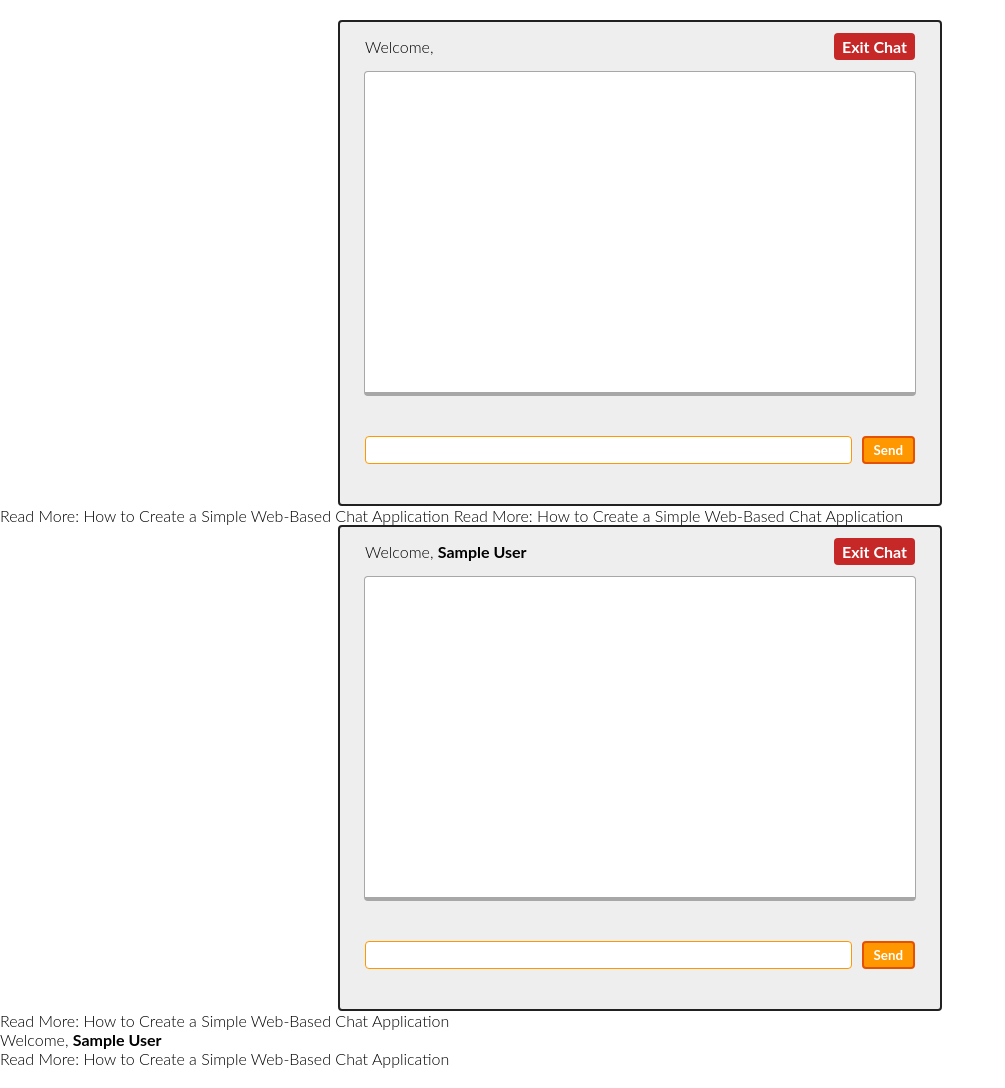
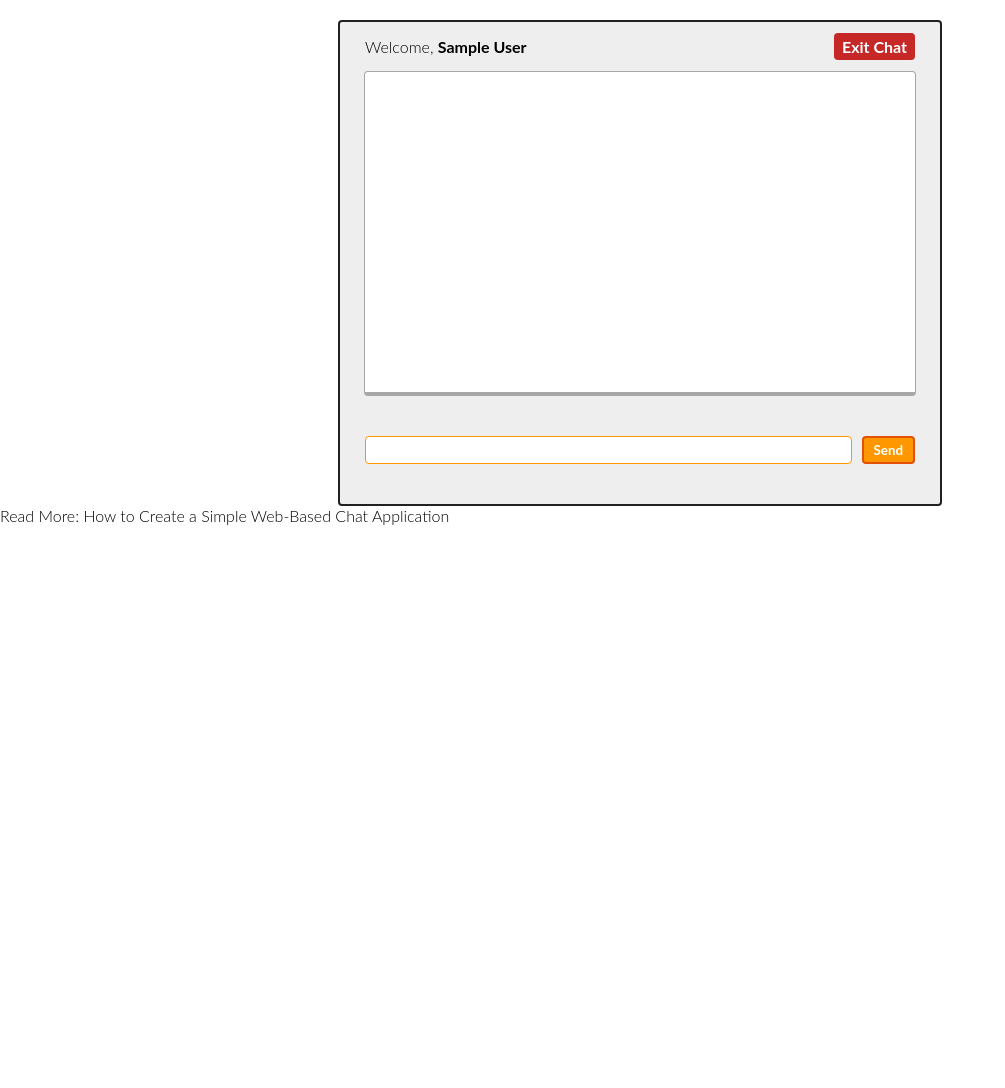
Before and after one commit to USSthunder/Chatroom, a PHP site: page /index.php in a window 1280 px wide. Shown: the whole page, without its empty margins (0-1005 px from the left). After the commit the page ends 525 px from the top, so only its background shows below. Run offline with PHP 8.4, Linux system fonts and the light colour scheme; the visitor is signed in with stand-in values (Sample User, id 1).

Commit message:
Update index.php

```diff
--- a/index.php
+++ b/index.php
@@ -1,36 +1,16 @@
-<!DOCTYPE html>
-<html lang="en">
-    <head>
-        <meta charset="utf-8" />
+<?php
 
-        <title>Tuts+ Chat Application</title>
-        <meta name="description" content="Tuts+ Chat Application" />
-        <link rel="stylesheet" href="style.css" />
-    </head>
-    <body>
-        <div id="wrapper">
-            <div id="menu">
-                <p class="welcome">Welcome, <b></b></p>
-                <p class="logout"><a id="exit" href="#">Exit Chat</a></p>
-            </div>
+session_start();
 
-            <div id="chatbox"></div>
+if(isset($_GET['logout'])){
 
-            <form name="message" action="">
-                <input name="usermsg" type="text" id="usermsg" />
-                <input name="submitmsg" type="submit" id="submitmsg" value="Send" />
-            </form>
-        </div>
-        <script type="text/javascript" src="https://cdnjs.cloudflare.com/ajax/libs/jquery/3.5.1/jquery.min.js"></script>
-        <script type="text/javascript">
-            // jQuery Document
-            $(document).ready(function () {});
-        </script>
-    </body>
-</html>
- Read More: How to Create a Simple Web-Based Chat Application
-<?php
-session_start();
+    //Simple exit message
+    $logout_message = "<div class='msgln'><span class='left-info'>User <b class='user-name-left'>". $_SESSION['name'] ."</b> has left the chat session.</span><br></div>";
+    file_put_contents("log.html", $logout_message, FILE_APPEND | LOCK_EX);
+
+    session_destroy();
+    header("Location: index.php"); //Redirect the user
+}
 
 if(isset($_POST['enter'])){
     if($_POST['name'] != ""){
@@ -42,24 +22,34 @@ if(isset($_POST['enter'])){
 }
 
 function loginForm(){
-    echo'
-    <div id="loginform">
+    echo
+    '<div id="loginform">
     <p>Please enter your name to continue!</p>
     <form action="index.php" method="post">
       <label for="name">Name &mdash;</label>
       <input type="text" name="name" id="name" />
       <input type="submit" name="enter" id="enter" value="Enter" />
     </form>
-    </div>
-    ';
+  </div>';
 }
+
 ?>
- Read More: How to Create a Simple Web-Based Chat Application
+
+<!DOCTYPE html>
+<html lang="en">
+    <head>
+        <meta charset="utf-8" />
+
+        <title>Tuts+ Chat Application</title>
+        <meta name="description" content="Tuts+ Chat Application" />
+        <link rel="stylesheet" href="style.css" />
+    </head>
+    <body>
     <?php
     if(!isset($_SESSION['name'])){
         loginForm();
     }
-else{
+    else {
     ?>
         <div id="wrapper">
             <div id="menu">
@@ -70,7 +60,6 @@ else{
             <div id="chatbox">
             <?php
             if(file_exists("log.html") && filesize("log.html") > 0){
-
                 $contents = file_get_contents("log.html");
                 echo $contents;
             }
@@ -85,22 +74,45 @@ else{
         <script type="text/javascript" src="https://cdnjs.cloudflare.com/ajax/libs/jquery/3.5.1/jquery.min.js"></script>
         <script type="text/javascript">
             // jQuery Document
-$(document).ready(function(){
+            $(document).ready(function () {
+                $("#submitmsg").click(function () {
+                    var clientmsg = $("#usermsg").val();
+                    $.post("post.php", { text: clientmsg });
+                    $("#usermsg").val("");
+                    return false;
+                });
+
+                function loadLog() {
+                    var oldscrollHeight = $("#chatbox")[0].scrollHeight - 20; //Scroll height before the request
+
+                    $.ajax({
+                        url: "log.html",
+                        cache: false,
+                        success: function (html) {
+                            $("#chatbox").html(html); //Insert chat log into the #chatbox div
+
+                            //Auto-scroll
+                            var newscrollHeight = $("#chatbox")[0].scrollHeight - 20; //Scroll height after the request
+                            if(newscrollHeight > oldscrollHeight){
+                                $("#chatbox").animate({ scrollTop: newscrollHeight }, 'normal'); //Autoscroll to bottom of div
+                            }
+                        }
+                    });
+                }
+
+                setInterval (loadLog, 2500);
+
+                $("#exit").click(function () {
+                    var exit = confirm("Are you sure you want to end the session?");
+                    if (exit == true) {
+                    window.location = "index.php?logout=true";
+                    }
+                });
             });
         </script>
+    </body>
+</html>
 <?php
 }
 ?>
  Read More: How to Create a Simple Web-Based Chat Application
-<p class="welcome">Welcome, <b><?php echo $_SESSION['name']; ?></b></p>
-<script type="text/javascript">
-// jQuery Document
-$(document).ready(function(){
-    //If user wants to end session
-    $("#exit").click(function(){
-        var exit = confirm("Are you sure you want to end the session?");
-        if(exit==true){window.location = 'index.php?logout=true';}
-    });
-});
-</script>
- Read More: How to Create a Simple Web-Based Chat Application
```
Lines whose indentation alone changed are shown as unchanged.
